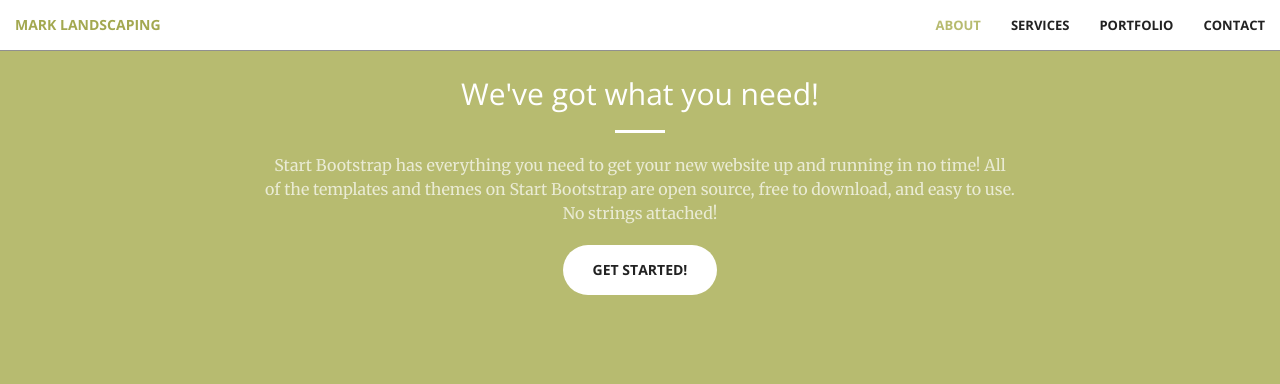
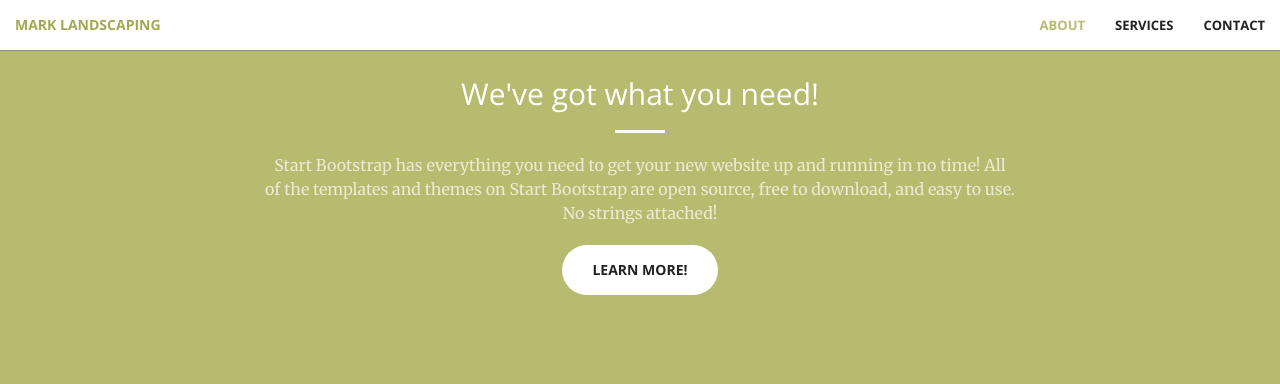
Before and after one commit to marcoshernandez7386/marklandscapeaz.com, a Jekyll site: the page built from index.html, in a window 1280 px wide and 900 px high, scrolled down 923 px. Shown: the top 384 px of the window. Built offline with Jekyll 4.4.1, drawn with Linux system fonts in a browser that asks for light colours.

Commit message:
update pages

```diff
--- a/_includes/call-to-action.html
+++ b/_includes/call-to-action.html
@@ -5,7 +5,7 @@
                 <h2 class="section-heading">We've got what you need!</h2>
                 <hr class="light">
                 <p class="text-faded">Start Bootstrap has everything you need to get your new website up and running in no time! All of the templates and themes on Start Bootstrap are open source, free to download, and easy to use. No strings attached!</p>
-                <a href="#" class="btn btn-default btn-xl">Get Started!</a>
+                <a href="#" class="btn btn-default btn-xl">Learn More!</a>
             </div>
         </div>
     </div>
--- a/_includes/contact.html
+++ b/_includes/contact.html
@@ -6,24 +6,24 @@
                 <hr class="primary">
                 <p>Ready to start your next project with us? That's great! Give us a call or send us an email and we will get back to you as soon as possible!</p>
             </div>
-        <div class="col-lg-2 col-lg-offset-2 text-center">
+        <!-- <div class="col-lg-2 col-lg-offset-2 text-center">
             <a href="https://twitter.com/{{ site.twitter_username }}">
                 <i class="fa fa-twitter fa-3x wow bounceIn" data-wow-delay=".1s"></i>
                 <p>{{ site.twitter_username }}</p>
             </a>
-        </div>
+        </div> -->
         <div class="col-lg-2 col-lg-offset-1 text-center">
             <a href="mailto:{{ site.email }}">
             <i class="fa fa-envelope-o fa-3x wow bounceIn" data-wow-delay=".1s"></i>
                 <p>{{ site.email }}</p>
             </a>
         </div>
-        <div class="col-lg-2 col-lg-offset-1 text-center">
+        <!-- <div class="col-lg-2 col-lg-offset-1 text-center">
             <a href="https://github.com/{{ site.github_username }}">
             <i class="fa fa-github fa-3x wow bounceIn" data-wow-delay=".1s"></i>
                 <p>{{ site.github_username }}</p>
             </a>
-        </div>
+        </div> -->
 
     </div>
 </section>
--- a/_includes/head.html
+++ b/_includes/head.html
@@ -6,7 +6,7 @@
     <meta name="description" content="">
     <meta name="author" content="">
 
-    <title>Creative - Start Bootstrap Theme</title>
+    <title>Mark Landscaping Arizona<</title>
 
     <!-- Bootstrap Core CSS -->
     <link rel="stylesheet" href="css/bootstrap.min.css" type="text/css">
--- a/_includes/nav.html
+++ b/_includes/nav.html
@@ -20,9 +20,9 @@
                 <li>
                     <a class="page-scroll" href="#services">Services</a>
                 </li>
-                <li>
+                <!-- <li>
                     <a class="page-scroll" href="#portfolio">Portfolio</a>
-                </li>
+                </li> -->
                 <li>
                     <a class="page-scroll" href="#contact">Contact</a>
                 </li>
```
